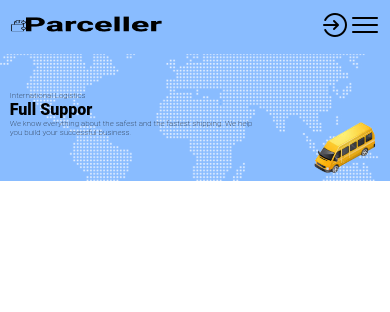
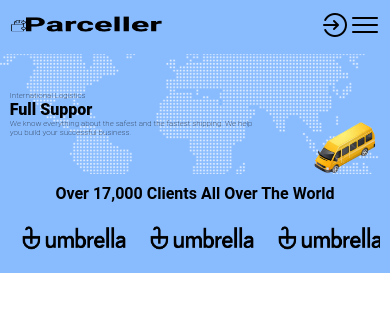
Before and after one commit to pavanbaddi/parceller, a Next.js app: page / in a window 390 px wide. Shown: the top 312 px of the page. Built offline with nearby package versions, Linux system fonts and the light colour scheme.

Commit message:
Client section done

```diff
--- /dev/null
+++ b/src/app/components/Link.tsx
@@ -0,0 +1,24 @@
+'use client';
+import { AppProps } from 'next/app';
+import React from 'react';
+
+export default function Link({
+  text,
+  url = '#',
+  onClick = null,
+}: {
+  text: string;
+  url: string;
+  onClick?: Function | null;
+}) {
+  return (
+    <a
+      href={url}
+      {...(onClick && {
+        onClick: onClick,
+      })}
+    >
+      {text}
+    </a>
+  );
+}
--- a/src/app/components/NavBar.tsx
+++ b/src/app/components/NavBar.tsx
@@ -1,14 +1,12 @@
-import React, { MouseEvent, MouseEventHandler } from 'react';
+import React, { MouseEvent } from 'react';
 import Image from 'next/image';
 import styles from '../stylesheets/NavBar.module.scss';
 import funcs from '../functions';
+import Link from './Link';
 
 const { withStyles } = funcs;
 
 export default function NavBar() {
-  const handleVoid = (e: MouseEvent<HTMLAnchorElement>): void =>
-    e.preventDefault();
-
   return (
     <div className={withStyles(styles, ['container', 'nav-container'])}>
       <div className={withStyles(styles, 'inner')}>
@@ -26,28 +24,22 @@ export default function NavBar() {
         <div className={withStyles(styles, ['inner-item', 'menu-wrapper'])}>
           <div className={withStyles(styles, 'menus-list')}>
             <div className={withStyles(styles, 'menu-list__item')}>
-              <a href="#">Home</a>
+              <Link text="Home" />
             </div>
 
             <div className={withStyles(styles, 'menu-list__item')}>
-              <a href="#" onClick={handleVoid}>
-                About
-              </a>
+              <Link text="About" />
             </div>
 
             <div
               className={withStyles(styles, 'menu-list__item')}
               id="credits-link"
             >
-              <a href="#" onClick={handleVoid}>
-                Credits
-              </a>
+              <Link text="Credits" />
             </div>
 
             <div className={withStyles(styles, 'menu-list__item')}>
-              <a href="#" onClick={handleVoid}>
-                Services
-              </a>
+              <Link text="Services" />
             </div>
           </div>
         </div>
@@ -55,7 +47,7 @@ export default function NavBar() {
         <div className={withStyles(styles, 'inner-item')}>
           <div className={withStyles(styles, 'action-wrapper')}>
             <a
-              href="javascript:void(0);"
+              href="#"
               className={withStyles(styles, [
                 'btn',
                 'btn-primary',
--- /dev/null
+++ b/src/app/page-components/ClientsSection.tsx
@@ -0,0 +1,52 @@
+import React from 'react';
+import styles from '../stylesheets/page-components/ClientsSection.module.scss';
+import funcs from '../functions';
+import Image from 'next/image';
+const { withStyles } = funcs;
+
+export default function ClientsSection() {
+  const clients = [
+    {
+      src: '/assets/images/clients/1.png',
+    },
+    {
+      src: '/assets/images/clients/1.png',
+    },
+    {
+      src: '/assets/images/clients/1.png',
+    },
+    {
+      src: '/assets/images/clients/1.png',
+    },
+  ];
+
+  return (
+    <div
+      className={withStyles(styles, [
+        'container',
+        'clients-list-container',
+        'v-space-md',
+      ])}
+    >
+      <div className={withStyles(styles, ['inner'])}>
+        <div className={withStyles(styles, ['header-wrapper'])}>
+          <h2>Over 17,000 Clients All Over The World</h2>
+        </div>
+        <div className={withStyles(styles, ['inner-list'])}>
+          {clients.map((item: Object, index: number) => {
+            return (
+              <div key={index.toString()}>
+                <Image
+                  src="/assets/images/clients/1.png"
+                  width={128}
+                  height={46}
+                  alt=""
+                />
+              </div>
+            );
+          })}
+        </div>
+      </div>
+    </div>
+  );
+}
--- a/src/app/pages/index.tsx
+++ b/src/app/pages/index.tsx
@@ -2,6 +2,7 @@ import React from 'react';
 import NavBar from '../components/NavBar';
 import LandingSection from '../page-components/LandingSection';
 import TrackingSection from '../page-components/TrackingSection';
+import ClientsSection from '../page-components/ClientsSection';
 import styles from '../stylesheets/index/Index.module.scss';
 import funcs from '../functions';
 
@@ -13,6 +14,7 @@ export default function index() {
       <NavBar />
       <LandingSection />
       <TrackingSection />
+      <ClientsSection />
     </div>
   );
 }
--- /dev/null
+++ b/src/app/stylesheets/page-components/ClientsSection.module.scss
@@ -0,0 +1,39 @@
+@import '../buttons';
+@import '../helpers';
+@import '../inputs';
+@import '../vars';
+
+.clients-list-container{
+    background-color: $secondary-color;
+    padding-top: 180px!important;
+
+    .inner{
+        width: 80%;
+        margin: auto;
+        .inner-list{
+            display: flex;
+            align-items: center;
+            justify-content: space-evenly;
+        }
+    }
+}
+
+@media only screen and (min-width: 300px)  and (max-width: 600px) {
+    .clients-list-container{
+        padding-top: 10px!important;
+        .inner{
+            width: 95%;
+            margin: auto;
+            .inner-list{
+                overflow-x: scroll;
+
+                div{
+                    height: 50px;
+                    img{
+                        height: 100%;
+                    }
+                }
+            }
+        }
+    }
+}
```
